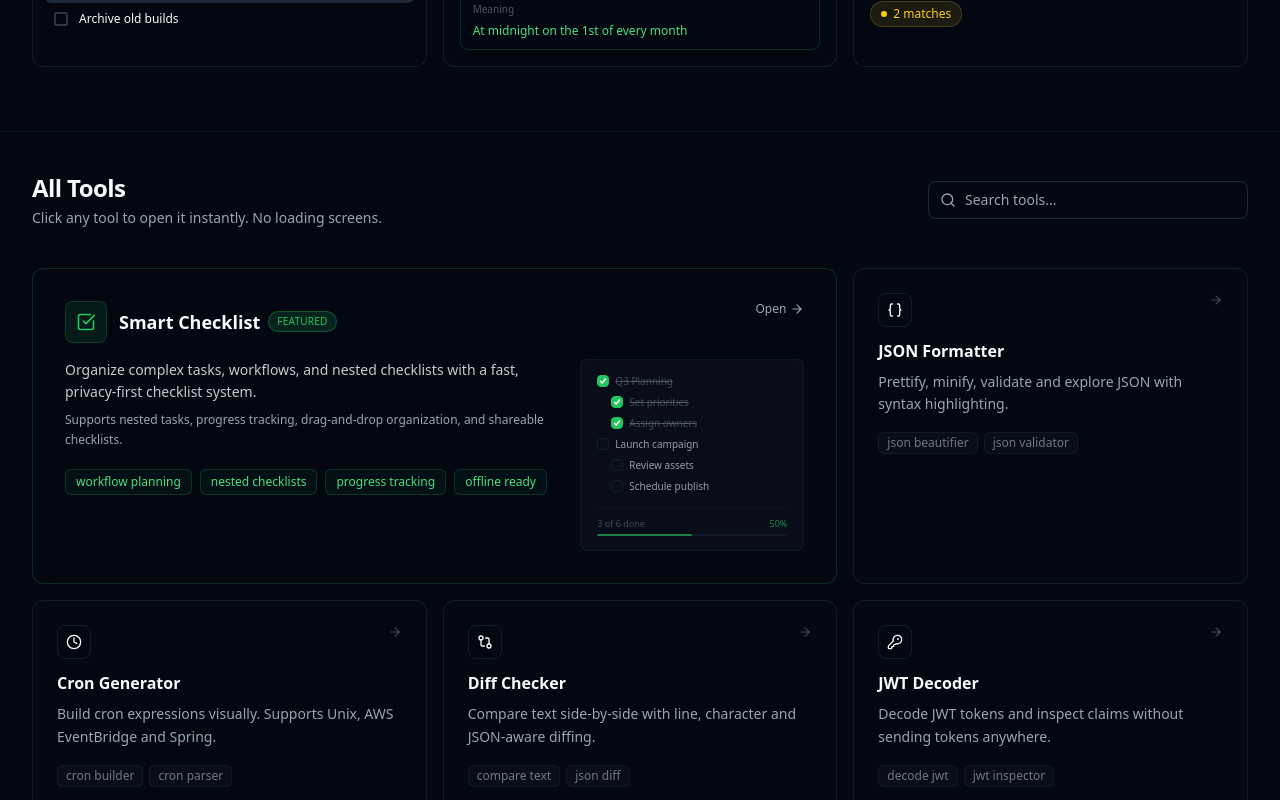
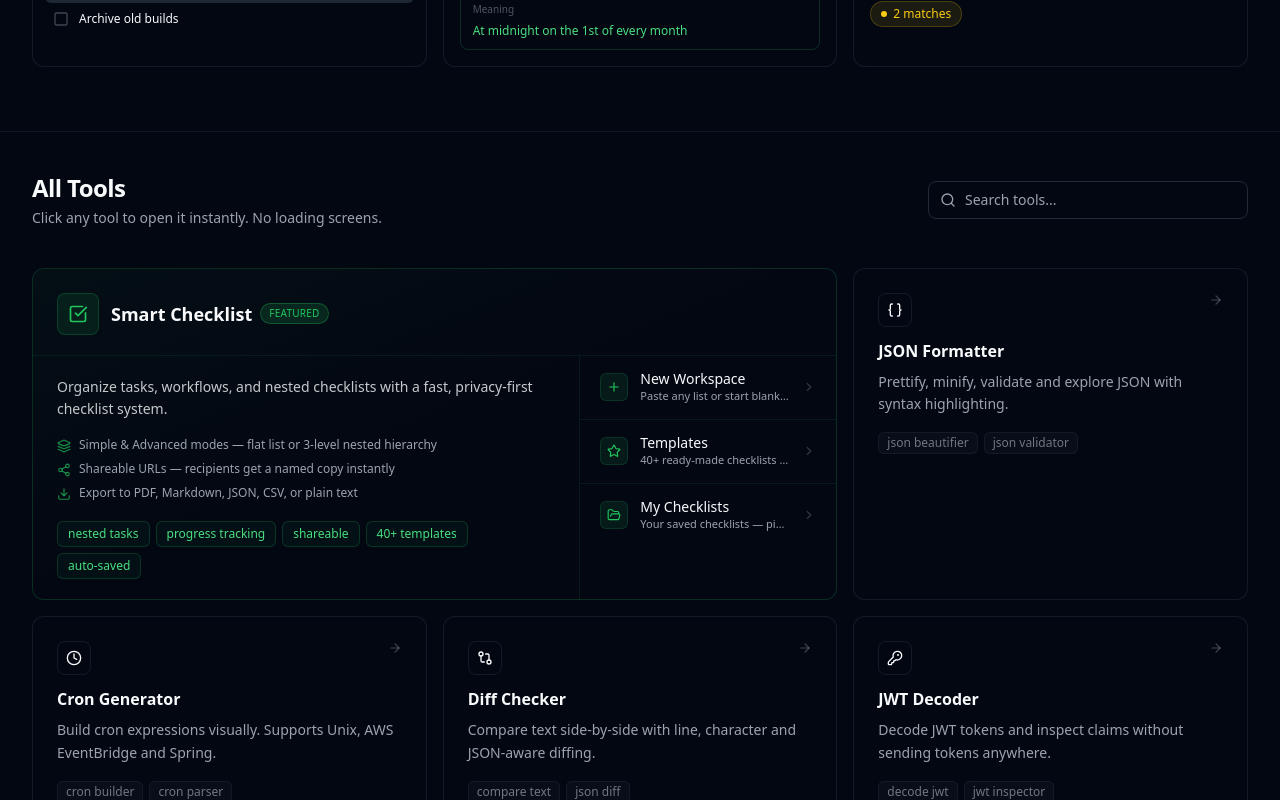
Before and after one commit to ksrilal/devtools-suite, a Next.js app: page / in a window 1280 px wide. Shown: the part 767-1567 px from the top of the page. Built offline with nearby package versions, Linux system fonts and the light colour scheme; no server answers.

Commit message:
home page checklist main block updated

```diff
--- a/components/home/tools-grid.tsx
+++ b/components/home/tools-grid.tsx
@@ -1,6 +1,6 @@
 'use client'
 
-import { useState, useMemo } from 'react'
+import { useState, useMemo, useEffect, useRef } from 'react'
 import Link from 'next/link'
 import {
   CheckSquare,
@@ -35,16 +35,151 @@ import {
   Container,
   Search,
   X,
+  Plus,
+  Star,
+  FolderOpen,
+  ChevronRight,
+  Layers,
+  Share2,
+  Download,
 } from 'lucide-react'
+
+// ─── Floating checkbox animation ─────────────────────────────────────────────
+
+type BoxMark = 'none' | 'check' | 'cross'
+interface FloatBox {
+  id: number
+  size: number      // px 14–26
+  topPct: number    // % vertically
+  leftPct: number   // % — starting X position
+  dur: number       // drift duration ms
+  markDelay: number // ms before mark pops in
+  mark: BoxMark
+}
+
+function FloatingCheckboxes() {
+  const [boxes, setBoxes] = useState<FloatBox[]>([])
+  const counter = useRef(0)
+
+  useEffect(() => {
+    const MARKS: BoxMark[] = ['check', 'check', 'cross', 'cross', 'none']
+
+    function spawn() {
+      const id = counter.current++
+      const dur = 4800 + Math.random() * 2000 // 4.8–6.8s drift
+      const box: FloatBox = {
+        id,
+        size: 14 + Math.floor(Math.random() * 14),
+        topPct: 8 + Math.random() * 72,
+        leftPct: Math.random() * 60, // start in left 0–60% so it has room to drift right
+        dur,
+        markDelay: dur * 0.25 + Math.random() * (dur * 0.35), // mark appears 25–60% into drift
+        mark: MARKS[Math.floor(Math.random() * MARKS.length)]!,
+      }
+      setBoxes((prev) => [...prev.slice(-9), box])
+      setTimeout(() => setBoxes((prev) => prev.filter((b) => b.id !== id)), dur + 400)
+    }
+
+    // initial burst — populate immediately
+    for (let i = 0; i < 5; i++) setTimeout(spawn, i * 220)
+    const iv = setInterval(spawn, 950)
+    return () => clearInterval(iv)
+  }, [])
+
+  return (
+    <div className="absolute inset-0 overflow-hidden pointer-events-none" aria-hidden="true">
+      <style>{`
+        @keyframes fb-drift {
+          from { transform: translateX(0);    opacity: 0; }
+          6%   { opacity: 1; }
+          88%  { opacity: 1; }
+          to   { transform: translateX(55vw); opacity: 0; }
+        }
+        @keyframes fb-mark {
+          from { opacity: 0; transform: scale(0.2); }
+          to   { opacity: 1; transform: scale(1); }
+        }
+        .fb-box  { position: absolute; display: flex; align-items: center; justify-content: center; border-radius: 3px; }
+        .fb-mark { animation: fb-mark 0.22s cubic-bezier(.34,1.56,.64,1) forwards; opacity: 0; }
+      `}</style>
+
+      {boxes.map((box) => {
+        const isCheck = box.mark === 'check'
+        const isCross = box.mark === 'cross'
+        const border = isCheck ? '#22c55e' : isCross ? '#ef4444' : 'rgba(200,210,220,0.75)'
+        const bg     = isCheck ? 'rgba(34,197,94,0.13)' : isCross ? 'rgba(239,68,68,0.11)' : 'rgba(200,210,220,0.06)'
+        return (
+          <div
+            key={box.id}
+            className="fb-box"
+            style={{
+              top:    `${box.topPct}%`,
+              left:   `${box.leftPct}%`,
+              width:  box.size,
+              height: box.size,
+              border: `1.5px solid ${border}`,
+              background: bg,
+              animation: `fb-drift ${box.dur}ms linear forwards`,
+            }}
+          >
+            {box.mark !== 'none' && (
+              <span className="fb-mark" style={{ animationDelay: `${box.markDelay}ms` }}>
+                {isCheck ? (
+                  <svg viewBox="0 0 10 10" fill="none" stroke="#22c55e" strokeWidth="2.2"
+                    strokeLinecap="round" strokeLinejoin="round"
+                    style={{ width: box.size * 0.6, height: box.size * 0.6 }}>
+                    <polyline points="1.5,5 4,7.5 8.5,2.5" />
+                  </svg>
+                ) : (
+                  <svg viewBox="0 0 10 10" fill="none" stroke="#ef4444" strokeWidth="2.2"
+                    strokeLinecap="round"
+                    style={{ width: box.size * 0.6, height: box.size * 0.6 }}>
+                    <line x1="2" y1="2" x2="8" y2="8" /><line x1="8" y1="2" x2="2" y2="8" />
+                  </svg>
+                )}
+              </span>
+            )}
+          </div>
+        )
+      })}
+    </div>
+  )
+}
+
+const CHECKLIST_DESTINATIONS = [
+  {
+    href: '/checklist/workspace',
+    icon: Plus,
+    label: 'New Workspace',
+    description: 'Paste any list or start blank — simple or nested',
+  },
+  {
+    href: '/checklist/templates',
+    icon: Star,
+    label: 'Templates',
+    description: '40+ ready-made checklists across 8 categories',
+  },
+  {
+    href: '/checklist/my-checklists',
+    icon: FolderOpen,
+    label: 'My Checklists',
+    description: 'Your saved checklists — pin, rename, duplicate',
+  },
+]
+
+const CHECKLIST_HIGHLIGHTS = [
+  { icon: Layers,   text: 'Simple & Advanced modes — flat list or 3-level nested hierarchy' },
+  { icon: Share2,   text: 'Shareable URLs — recipients get a named copy instantly' },
+  { icon: Download, text: 'Export to PDF, Markdown, JSON, CSV, or plain text' },
+]
 
 const tools = [
   {
     href: '/checklist',
     icon: CheckSquare,
     name: 'Smart Checklist',
-    description: 'Organize complex tasks, workflows, and nested checklists with a fast, privacy-first checklist system.',
-    secondary: 'Supports nested tasks, progress tracking, drag-and-drop organization, and shareable checklists.',
-    tags: ['workflow planning', 'nested checklists', 'progress tracking', 'offline ready'],
+    description: 'Organize tasks, workflows, and nested checklists with a fast, privacy-first checklist system.',
+    tags: ['nested tasks', 'progress tracking', 'shareable', '40+ templates', 'auto-saved'],
     featured: true,
   },
   {
@@ -328,42 +463,47 @@ export function ToolsGrid() {
         </p>
       ) : (
         <div className="grid gap-4 sm:grid-cols-2 lg:grid-cols-3">
-          {/* Featured card */}
+          {/* Featured card — split layout */}
           {showFeatured && (
-            <Link
-              href={featuredTool.href}
-              className="group relative sm:col-span-2 lg:col-span-2 rounded-xl border border-green-500/20 bg-card p-6 md:p-8 transition-all duration-300 hover:border-green-500/40 hover:-translate-y-0.5 motion-safe:hover:-translate-y-0.5 focus-visible:outline-none focus-visible:ring-2 focus-visible:ring-ring overflow-hidden"
-            >
-              <div className="pointer-events-none absolute inset-0 rounded-xl bg-gradient-to-br from-green-500/5 via-transparent to-transparent opacity-0 group-hover:opacity-100 transition-opacity duration-300" aria-hidden="true" />
+            <div className="relative sm:col-span-2 lg:col-span-2 rounded-xl border border-green-500/20 bg-card overflow-hidden">
+              {/* Subtle gradient wash */}
+              <div className="pointer-events-none absolute inset-0 bg-gradient-to-br from-green-500/[0.04] via-transparent to-transparent" aria-hidden="true" />
 
-              <div className="flex items-start justify-between gap-4 mb-4">
-                <div className="flex items-center gap-3">
-                  <div className="p-2.5 rounded-lg bg-green-500/10 border border-green-500/20 text-green-500 group-hover:bg-green-500/15 transition-colors">
+              {/* Header row */}
+              <div className="relative flex items-center gap-3 px-6 pt-6 pb-5 border-b border-green-500/10 overflow-hidden">
+                {/* Floating checkboxes — absolute, spans full header */}
+                <div className="hidden sm:block absolute inset-0 pointer-events-none" aria-hidden="true">
+                  <FloatingCheckboxes />
+                </div>
+
+                <div className="relative z-10 p-2.5 rounded-lg bg-green-500/10 border border-green-500/20 text-green-500">
                   <featuredTool.icon className="h-5 w-5" aria-hidden="true" />
                 </div>
-                  <div className="flex items-center gap-2">
+                <div className="relative z-10 flex items-center gap-2">
                   <h3 className="font-semibold text-lg leading-none">{featuredTool.name}</h3>
                   <span className="inline-flex items-center rounded-full bg-green-500/15 border border-green-500/30 px-2 py-0.5 text-[10px] font-medium text-green-500 uppercase tracking-wide">
                     Featured
                   </span>
                 </div>
               </div>
-                <span className="shrink-0 inline-flex items-center gap-1 text-xs text-muted-foreground group-hover:text-foreground transition-colors">
-                  Open <ArrowRight className="h-3.5 w-3.5 transition-transform duration-200 group-hover:translate-x-0.5" aria-hidden="true" />
-                </span>
-              </div>
 
-              <div className="flex flex-col sm:flex-row gap-8 items-start">
-                <div className="flex-1 min-w-0">
-                  <p className="text-sm text-foreground/80 leading-relaxed mb-1.5 max-w-lg font-medium">
+              {/* Body — split */}
+              <div className="flex flex-col sm:flex-row">
+
+                {/* Left: description + highlights + tags */}
+                <div className="flex-1 min-w-0 px-6 py-5">
+                  <p className="text-sm text-foreground/80 leading-relaxed mb-4 font-medium">
                     {featuredTool.description}
                   </p>
-                  {featuredTool.secondary && (
-                    <p className="text-xs text-muted-foreground leading-relaxed mb-5 max-w-lg">
-                      {featuredTool.secondary}
-                    </p>
-                  )}
-                  <div className="flex flex-wrap gap-2">
+                  <ul className="space-y-2 mb-5">
+                    {CHECKLIST_HIGHLIGHTS.map(({ icon: Icon, text }) => (
+                      <li key={text} className="flex items-start gap-2 text-xs text-muted-foreground">
+                        <Icon className="h-3.5 w-3.5 shrink-0 mt-0.5 text-green-500/70" aria-hidden="true" />
+                        {text}
+                      </li>
+                    ))}
+                  </ul>
+                  <div className="flex flex-wrap gap-1.5">
                     {featuredTool.tags.map((tag) => (
                       <span key={tag} className="px-2.5 py-1 rounded-md text-xs border border-green-500/20 text-green-600 dark:text-green-400 bg-green-500/5">
                         {tag}
@@ -372,39 +512,37 @@ export function ToolsGrid() {
                   </div>
                 </div>
 
-                {/* Mini nested checklist preview */}
-                <div className="shrink-0 hidden sm:flex flex-col gap-1.5 rounded-lg border border-border/40 bg-muted/20 px-4 py-3.5 w-56 self-stretch justify-center" aria-hidden="true">
-                  {[
-                    { label: 'Q3 Planning',      depth: 0, done: true  },
-                    { label: 'Set priorities',   depth: 1, done: true  },
-                    { label: 'Assign owners',    depth: 1, done: true  },
-                    { label: 'Launch campaign',  depth: 0, done: false },
-                    { label: 'Review assets',    depth: 1, done: false },
-                    { label: 'Schedule publish', depth: 1, done: false },
-                  ].map((item, i) => (
-                    <div key={i} className="flex items-center gap-1.5" style={{ paddingLeft: item.depth * 14 }}>
-                      <div className={`h-3 w-3 rounded-sm border shrink-0 flex items-center justify-center ${item.done ? 'bg-green-500 border-green-500' : 'border-border/60 bg-transparent'}`}>
-                        {item.done && (
-                          <svg viewBox="0 0 10 10" className="h-2 w-2 text-white" fill="none" stroke="currentColor" strokeWidth="2">
-                            <polyline points="1.5,5 4,7.5 8.5,2" />
-                          </svg>
-                        )}
+                {/* Divider */}
+                <div className="hidden sm:block w-px bg-green-500/10" />
+                <div className="block sm:hidden h-px bg-green-500/10 mx-6" />
+
+                {/* Right: 3 destination links */}
+                <div className="shrink-0 flex flex-col divide-y divide-green-500/10 w-64">
+                  {CHECKLIST_DESTINATIONS.map(({ href, icon: Icon, label, description }) => (
+                    <Link
+                      key={href}
+                      href={href}
+                      className="group/dest relative flex items-center gap-3 px-5 py-4 hover:bg-green-500/5 transition-colors focus-visible:outline-none focus-visible:ring-2 focus-visible:ring-inset focus-visible:ring-ring"
+                    >
+                      {/* Left-side popover — appears over the left content, never shifts layout */}
+                      <span className="pointer-events-none absolute right-[calc(100%+6px)] top-1/2 -translate-y-1/2 z-30 whitespace-nowrap rounded-md border border-green-500/20 bg-card/95 px-3 py-1.5 text-[11px] text-green-400 shadow-lg backdrop-blur-sm opacity-0 -translate-x-1 group-hover/dest:opacity-100 group-hover/dest:translate-x-0 transition-all duration-200">
+                        {description}
+                      </span>
+
+                      <div className="p-1.5 rounded-md bg-green-500/10 border border-green-500/15 text-green-500 shrink-0 group-hover/dest:bg-green-500/20 transition-colors">
+                        <Icon className="h-3.5 w-3.5" aria-hidden="true" />
                       </div>
-                      <span className={`text-[10px] truncate ${item.done ? 'text-muted-foreground/40 line-through' : 'text-foreground/60'}`}>{item.label}</span>
+                      <div className="flex-1 min-w-0">
+                        <p className="text-sm font-medium leading-none transition-all duration-200 mb-0.5 group-hover/dest:mb-0 group-hover/dest:translate-y-[7px]">{label}</p>
+                        <p className="text-[11px] text-muted-foreground leading-snug truncate transition-opacity duration-150 group-hover/dest:opacity-0">{description}</p>
                       </div>
+                      <ChevronRight className="h-3.5 w-3.5 text-muted-foreground/30 group-hover/dest:text-green-500/60 group-hover/dest:translate-x-0.5 transition-all shrink-0" aria-hidden="true" />
+                    </Link>
                   ))}
-                  <div className="mt-2 pt-2 border-t border-border/30">
-                    <div className="flex items-center justify-between mb-1">
-                      <span className="text-[9px] text-muted-foreground/40">3 of 6 done</span>
-                      <span className="text-[9px] text-green-500/70 font-medium">50%</span>
                 </div>
-                    <div className="h-0.5 w-full rounded-full bg-border/40 overflow-hidden">
-                      <div className="h-full w-1/2 rounded-full bg-green-500/60 transition-all duration-500" />
+
               </div>
             </div>
-                </div>
-              </div>
-            </Link>
           )}
 
           {/* Regular cards */}
```
Lines whose indentation alone changed are shown as unchanged.
